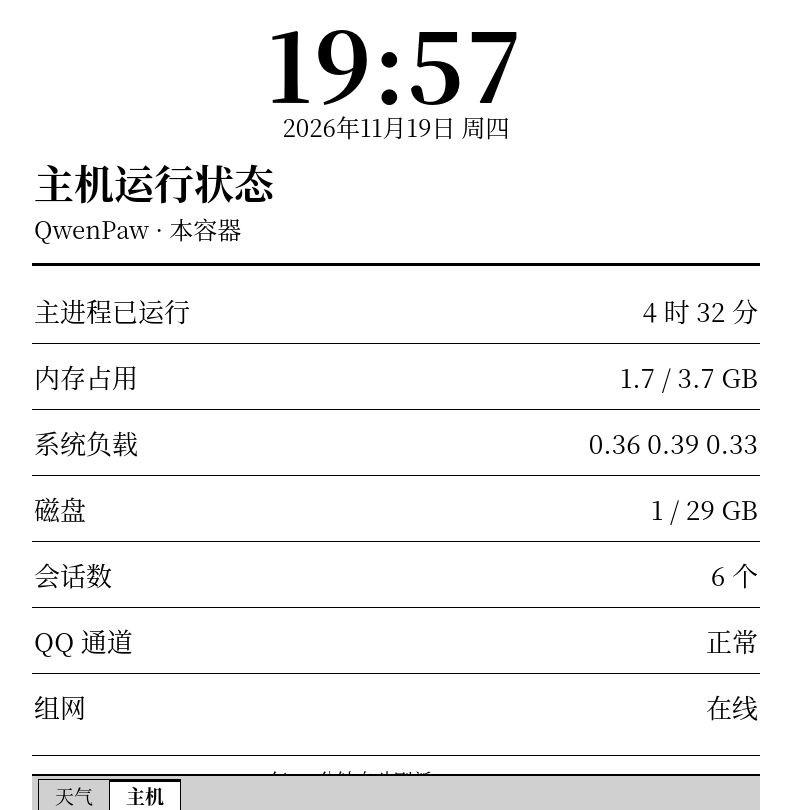
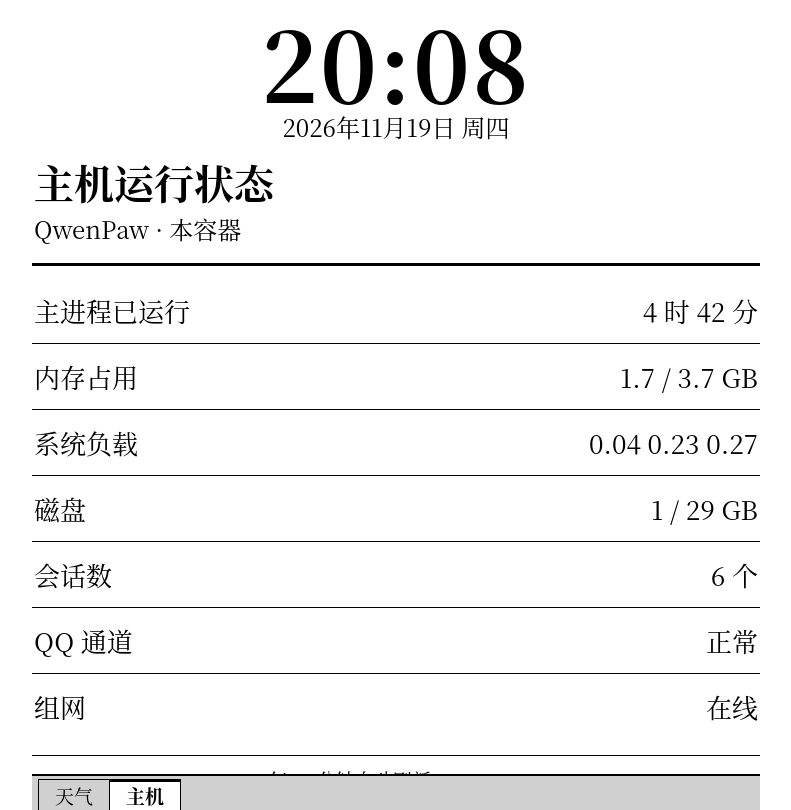
Before and after one commit to xiaohui33/mb, a plain HTML site: page status/index.html in a window 1280 px wide. Shown: the whole page, without its empty margins (244-1035 px from the left). Drawn offline with Linux system fonts and the light colour scheme.

Commit message:
update 2026-11-19 12:08 UTC

```diff
--- a/status/index.html
+++ b/status/index.html
@@ -54,7 +54,7 @@
 <body>
 <div id="main">
 
-<div class="clock" id="clock">19:57</div>
+<div class="clock" id="clock">20:07</div>
 <div class="date" id="date">11 月 19 日　星期四</div>
 <div class="hero"><table><tr><td>
   <div class="cond">主机运行状态</div>
@@ -62,16 +62,16 @@
 </td></tr></table></div>
 <div class="rule"></div>
 <table class="kv">
-  <tr><td>主进程已运行</td><td class="r">4 时 32 分</td></tr>
+  <tr><td>主进程已运行</td><td class="r">4 时 42 分</td></tr>
   <tr><td>内存占用</td><td class="r">1.7 / 3.7 GB</td></tr>
-  <tr><td>系统负载</td><td class="r">0.36 0.39 0.33</td></tr>
+  <tr><td>系统负载</td><td class="r">0.04 0.23 0.27</td></tr>
   <tr><td>磁盘</td><td class="r">1 / 29 GB</td></tr>
   <tr><td>会话数</td><td class="r">6 个</td></tr>
   <tr><td>QQ 通道</td><td class="r">正常</td></tr>
   <tr><td>组网</td><td class="r">在线</td></tr>
 </table>
 
-<div class="foot">每 10 分钟自动刷新　·　19:57</div>
+<div class="foot">每 10 分钟自动刷新　·　20:07</div>
 </div>
 <div class="tabbar" id="bar">
   <a class="" href="../">天气</a><a class="cur" href="./">主机</a>
@@ -80,7 +80,7 @@
 (function () {
   // Kindle 设备时钟常年不准（常见是停在 UTC），所以不以设备时间为准：
   // 用服务端渲染时刻做基准，之后用毫秒差自行走字，每次页面自刷新都会重新校准。
-  var SERVER_MS = 1795089474873;   // 服务端 epoch(ms)
+  var SERVER_MS = 1795090079924;   // 服务端 epoch(ms)
   var TZ_OFF = 8;         // 显示时区偏移（小时，如 8）
   var OFFSET = SERVER_MS - (new Date()).getTime();
   var bar = document.getElementById('bar');
```
Also changed, not shown: index.html (+5 -5 lines).
